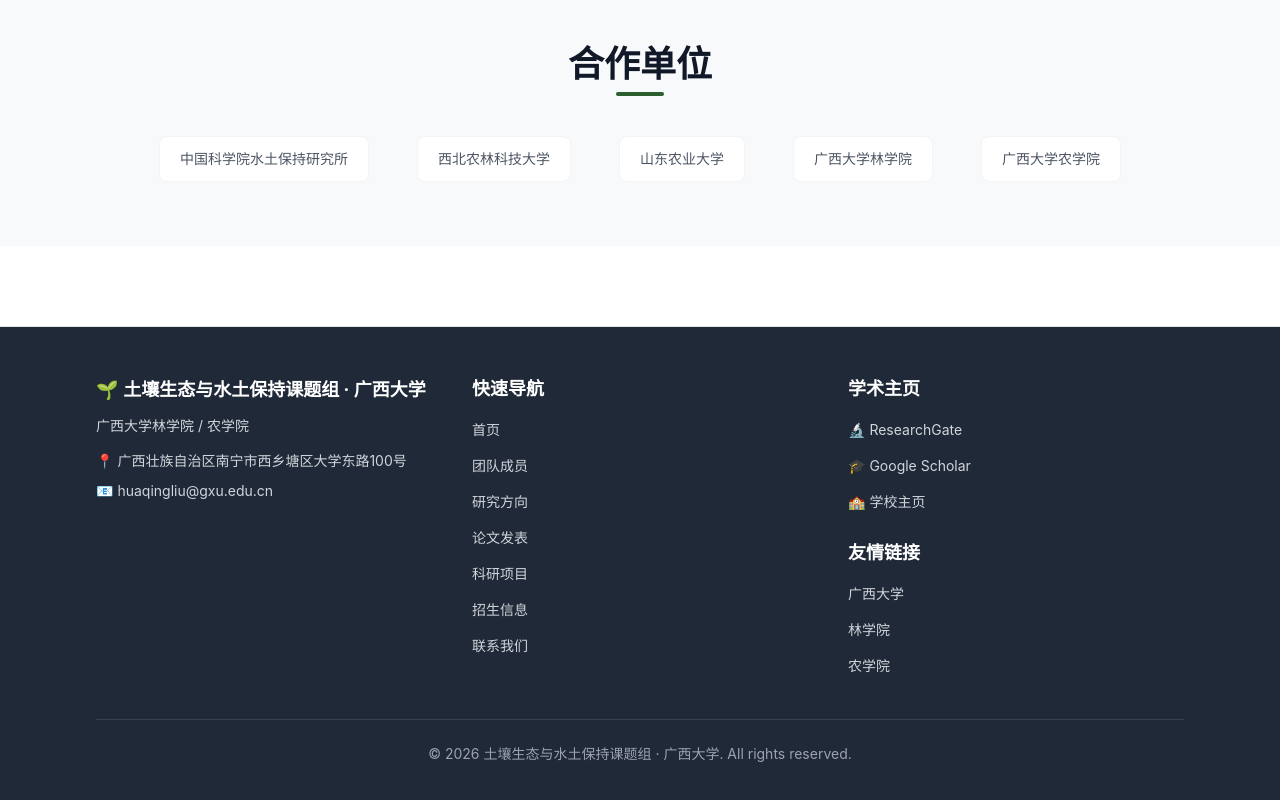
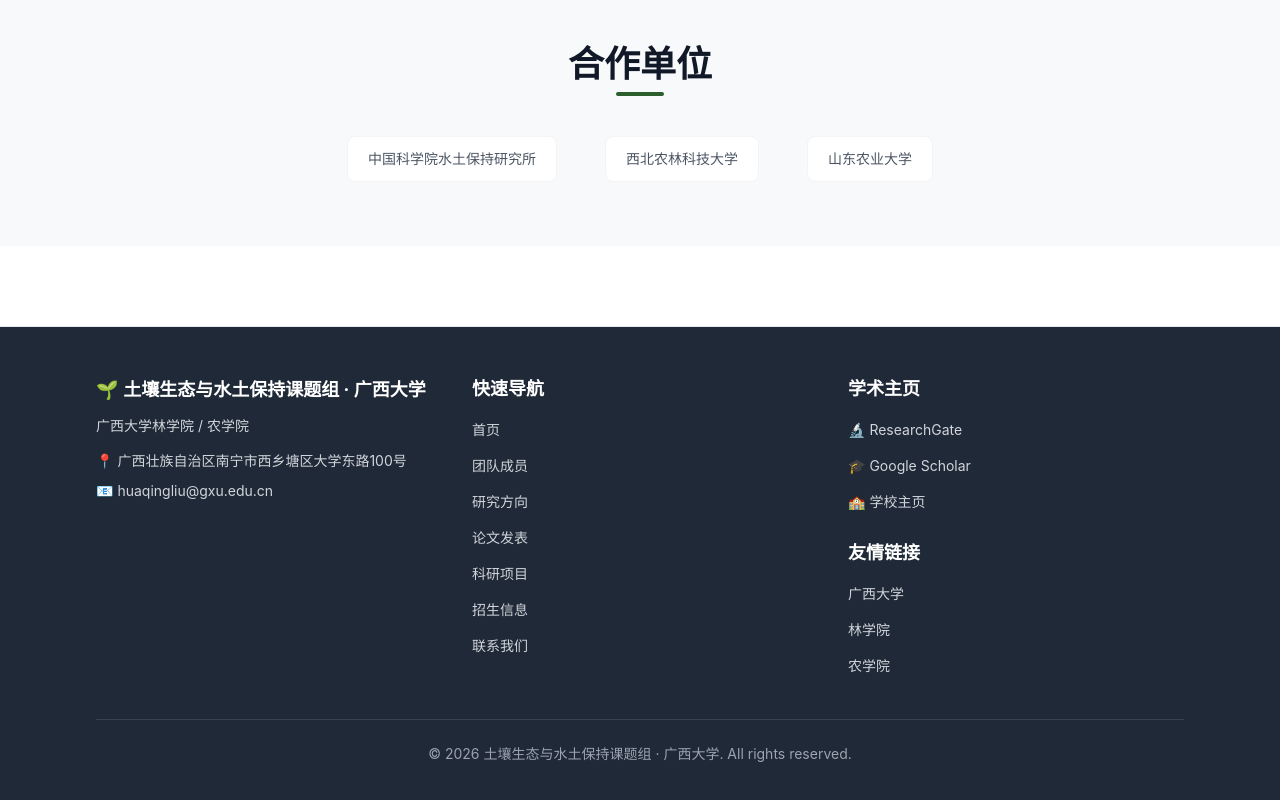
Before and after one commit to chliuhq/soil-ecology-lab, a Next.js app in the folder soil-ecology-lab/: page / in a window 1280 px wide. Shown: the part 2528-3328 px from the top of the page. Built offline with nearby package versions, Linux system fonts and the light colour scheme; no server answers.

Commit message:
fix: remove GXU colleges from partner institutions list

```diff
--- a/soil-ecology-lab/src/app/page.tsx
+++ b/soil-ecology-lab/src/app/page.tsx
@@ -172,8 +172,6 @@
               { name: { zh: "中国科学院水土保持研究所", en: "Institute of Soil and Water Conservation, CAS" }, url: "http://www.iswc.ac.cn/" },
               { name: { zh: "西北农林科技大学", en: "Northwest A&F University" }, url: "https://www.nwsuaf.edu.cn/" },
               { name: { zh: "山东农业大学", en: "Shandong Agricultural University" }, url: "https://www.sdau.edu.cn/" },
-              { name: { zh: "广西大学林学院", en: "College of Forestry, GXU" }, url: "https://lxy.gxu.edu.cn/" },
-              { name: { zh: "广西大学农学院", en: "College of Agriculture, GXU" }, url: "https://nxy.gxu.edu.cn/" },
             ].map((p, i) => (
               <a
                 key={i}
```
